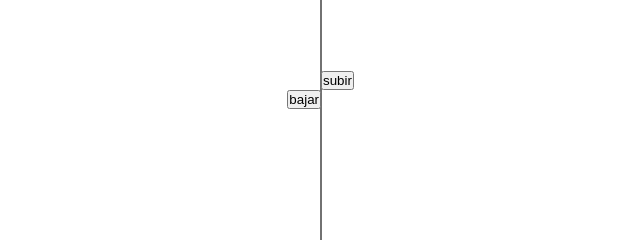
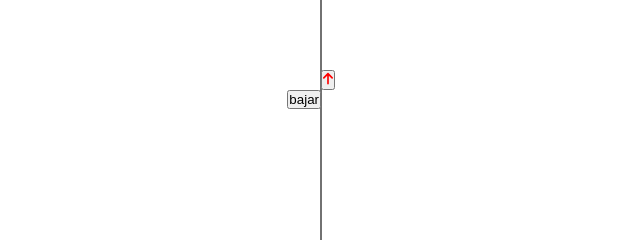
Before and after one commit to davidesj97/cocktail-vertical-slider, a plain HTML site: page index.html in a window 1280 px wide. Shown: the part 310-550 px from the top of the page, 127-767 px from the left. Drawn offline with Linux system fonts and the light colour scheme.

Commit message:
agregar svg al boton subir

```diff
--- a/index.html
+++ b/index.html
@@ -13,7 +13,13 @@
         <button class="btn-down">bajar</button>
     </div>
     <div class="right-side">
-      <button class="btn-up">subir</button>
+      <button class="btn-up">
+        <svg xmlns="http://www.w3.org/2000/svg" height="1em" viewBox="0 0 384 512">
+          <!--! Font Awesome Free 6.4.2 by @fontawesome - https://fontawesome.com
+            License - https://fontawesome.com/license (Commercial License)
+            Copyright 2023 Fonticons, Inc. -->
+            <path d="M214.6 41.4c-12.5-12.5-32.8-12.5-45.3 0l-160 160c-12.5 12.5-12.5 32.8 0 45.3s32.8 12.5 45.3 0L160 141.2V448c0 17.7 14.3 32 32 32s32-14.3 32-32V141.2L329.4 246.6c12.5 12.5 32.8 12.5 45.3 0s12.5-32.8 0-45.3l-160-160z"/></svg>
+      </button>
     </div>
   </div>
   <!-- <script src="https://cdn.jsdelivr.net/npm/bootstrap@5.3.2/dist/js/bootstrap.bundle.min.js" integrity="sha384-C6RzsynM9kWDrMNeT87bh95OGNyZPhcTNXj1NW7RuBCsyN/o0jlpcV8Qyq46cDfL" crossorigin="anonymous"></script> -->
--- a/styles.css
+++ b/styles.css
@@ -26,3 +26,9 @@
   bottom: 50%;
   left: 35%;
 }
+.btn-up > svg {
+  fill: red;
+}
+.btn-up > svg:hover {
+  fill: blue;
+}
```
